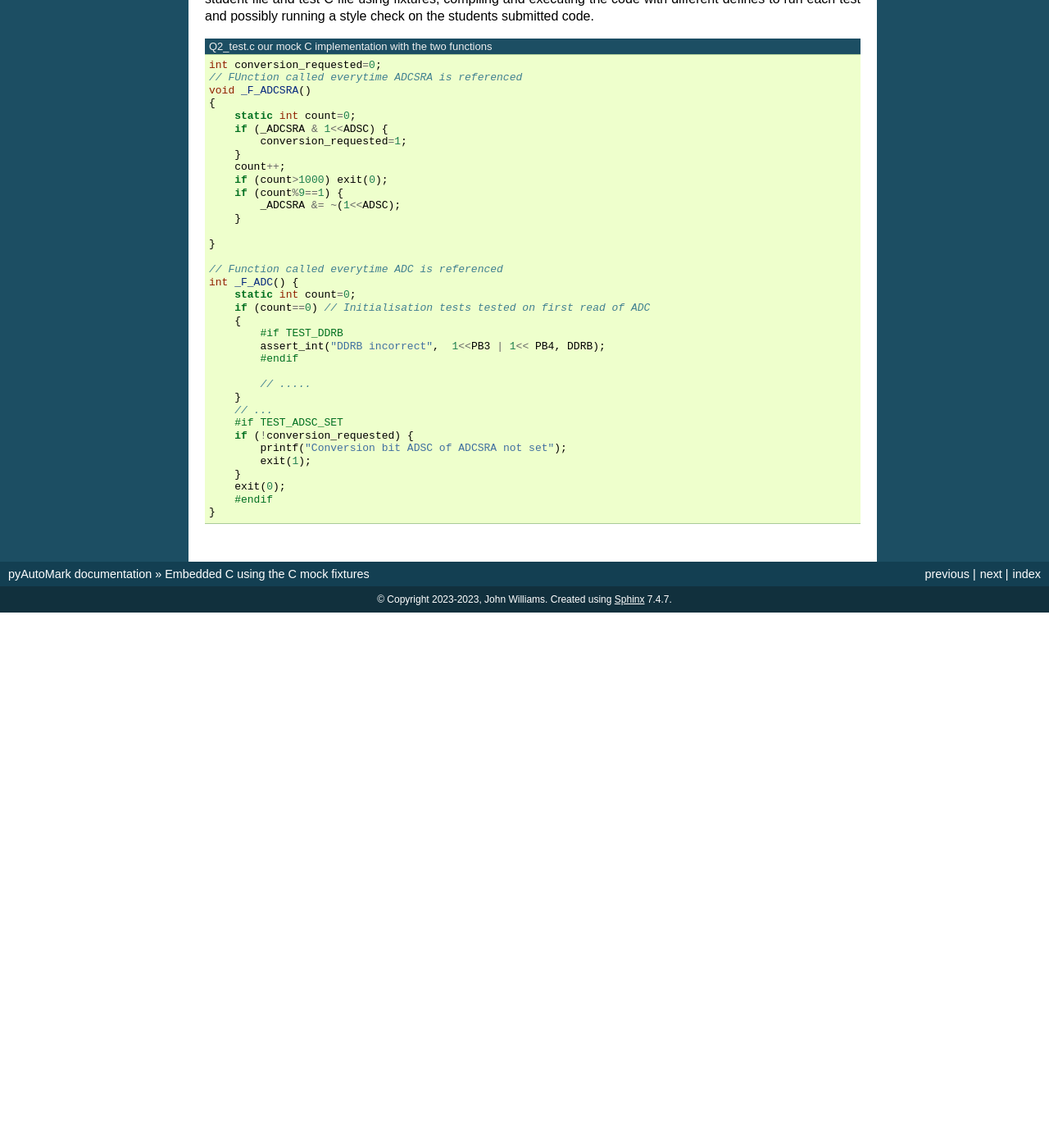
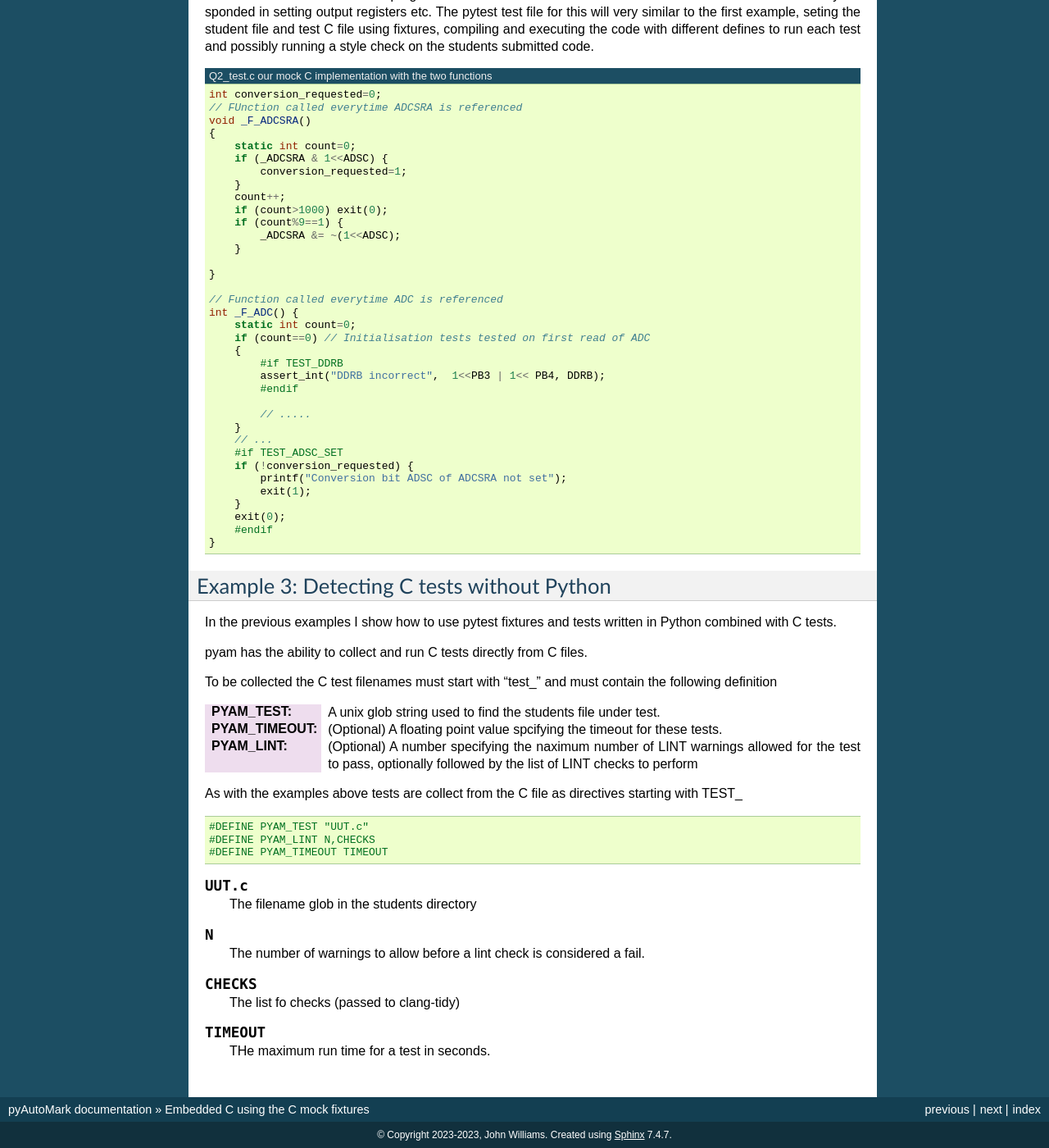
Before and after one commit to willijar/pyAutoMark, a Sphinx documentation site: the page built from docsrc/source/examples/cmock.rst, in a window 1280 px wide and 1400 px high, scrolled down 4266 px. Shown: the whole window at 82% size. Built offline with Sphinx 7.4.7, drawn with Linux system fonts in a browser that asks for light colours; before the commit the page ends 5013 px from its top, so only the background shows below that; some of the changed text lies outside the part shown.

Commit message:
docs: Add in C lang examples

```diff
--- a/docsrc/source/examples/cmock.rst
+++ b/docsrc/source/examples/cmock.rst
@@ -4,6 +4,7 @@ Embedded C using the C mock fixtures
 
 We often want to mark students embedded C designs without having to execute the code on hardware. For this we use mock
 headers and C functions.
+
 In this example I show how we can create a C mock to test their code on the host computer rather than
 on the embedded system. I have two examples, using embedded AVR C, which are typical of the kinds
 of tasks students are given when they start out on their embedded programming journey.
@@ -301,3 +302,47 @@ on the students submitted code.
         exit(0);
         #endif
     }
+
+
+Example 3: Detecting C tests without Python
+-------------------------------------------
+
+In the previous examples I show how to use pytest fixtures and tests written in Python
+combined with C tests.
+
+pyam has the ability to collect and run C tests directly from C files.
+
+To be collected the C test filenames must start with "test\_" and must contain
+the following definition
+
+:PYAM_TEST: A unix glob string used to find the students file under test.
+
+:PYAM_TIMEOUT: (Optional) A floating point value spcifying the timeout for these tests.
+
+:PYAM_LINT: (Optional) A number specifying the naximum number of LINT warnings allowed
+    for the test to pass, optionally followed by the list of LINT checks to perform
+
+As with the examples above tests are collect from the C file as directives starting with
+TEST\_
+
+.. code-block:: C
+
+    #DEFINE PYAM_TEST "UUT.c"
+    #DEFINE PYAM_LINT N,CHECKS
+    #DEFINE PYAM_TIMEOUT TIMEOUT
+
+.. option:: UUT.c
+
+    The filename glob in the students directory
+
+.. option:: N
+
+    The number of warnings to allow before a lint check is considered a fail.
+
+.. option:: CHECKS
+
+    The list fo checks (passed to clang-tidy)
+
+.. option:: TIMEOUT
+
+    THe maximum run time for a test in seconds.
--- a/docsrc/source/index.rst
+++ b/docsrc/source/index.rst
@@ -82,6 +82,7 @@ Examples
 .. toctree::
    :maxdepth: 1
 
+   examples/clang
    Embedded C <examples/cmock>
    examples/python
    examples/vhdl
--- a/docsrc/source/pyam.fixtures.rst
+++ b/docsrc/source/pyam.fixtures.rst
@@ -4,10 +4,10 @@ pyam.fixtures package
 Submodules
 ----------
 
-pyam.fixtures.c\_mock module
-----------------------------
+pyam.fixtures.clang module
+--------------------------
 
-.. automodule:: pyam.fixtures.c_mock
+.. automodule:: pyam.fixtures.clang
     :members:
     :undoc-members:
     :show-inheritance:
```
Also changed, not shown: docsrc/source/examples/clang.rst (added, +68 -0 lines), 2 other files.
